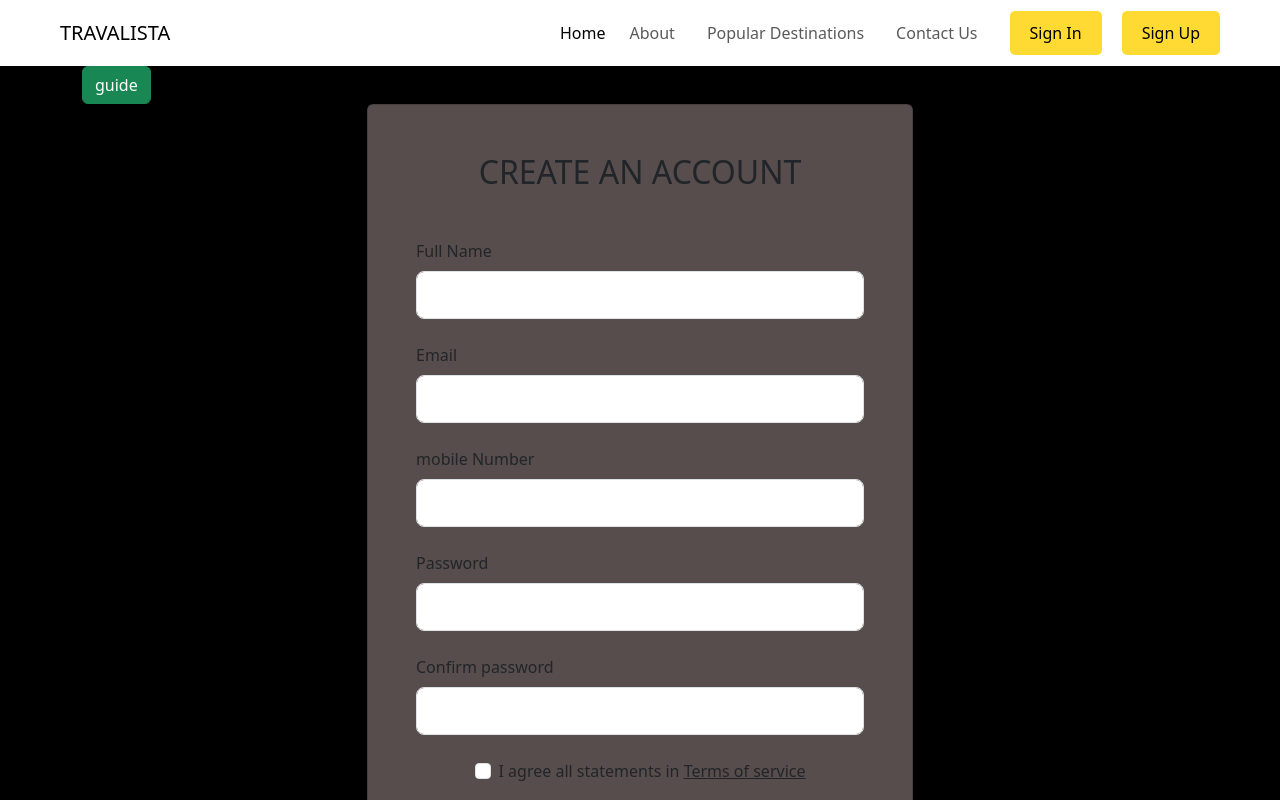
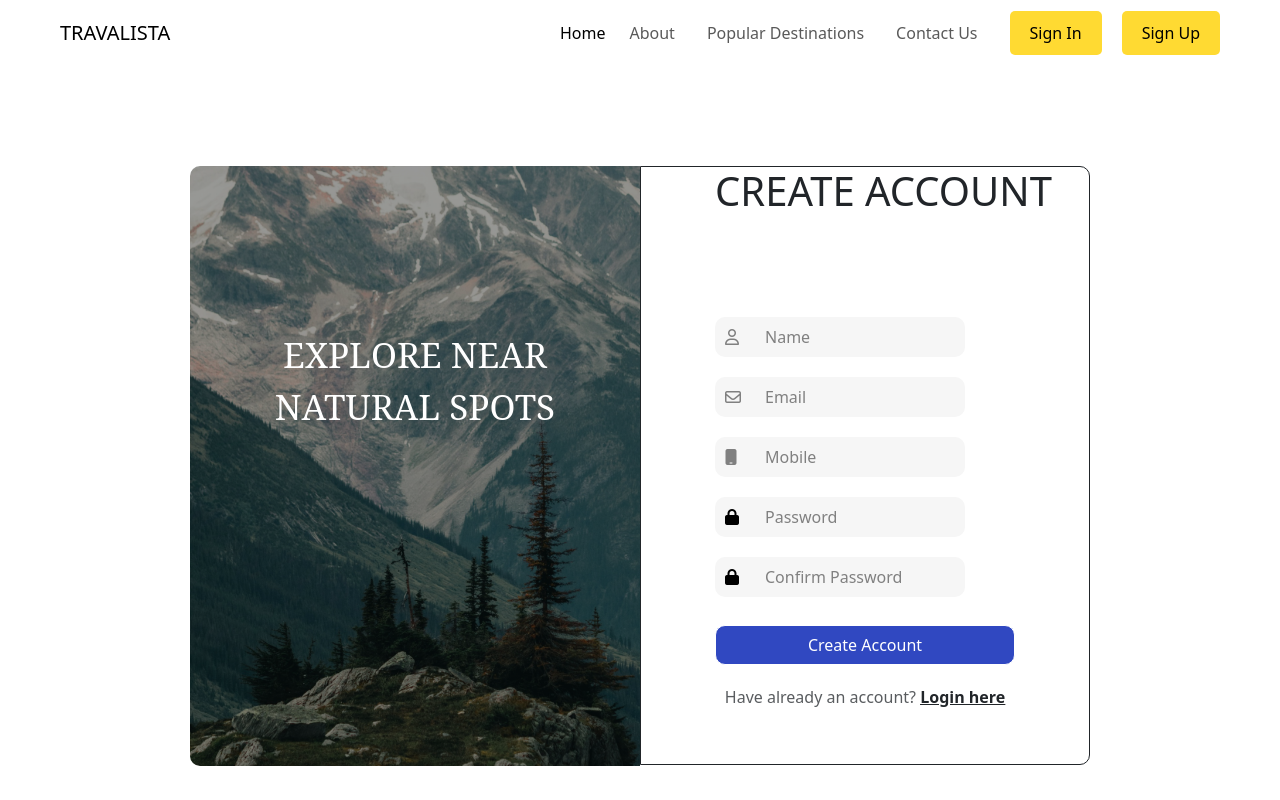
Before and after one commit to mohammedshafinc/TRAVALISTA-FRONTEND, an Angular app: page /userregistration in a window 1280 px wide. Shown: the top 800 px of the page. Built offline with nearby package versions, Linux system fonts and the light colour scheme.

Commit message:
signup form redisenged

```diff
--- a/src/app/components/signup/signup.component.html
+++ b/src/app/components/signup/signup.component.html
@@ -1,48 +1,27 @@
-<!-- <div class="main">
+<!DOCTYPE html>
+<html lang="en">
+  <head>
+    <meta charset="UTF-8" />
+    <meta name="viewport" content="width=device-width, initial-scale=1.0" />
+    <title>Document</title>
+  </head>
+  <body>
+    <div class="main">
       <div class="form">
         <div class="img">
           <p class="head">EXPLORE NEAR NATURAL SPOTS</p>
         </div>
         <div class="sign">
-      <form action="">
-        <div class="d-flex flex-column w-75 gap-4">
-          <input type="text" />
-          <input type="text" />
-          <input type="text" />
-          <input type="text" />
-          <input type="text" />
-          <input type="text" />
-          <input type="text" />
-          <input type="text" />
-          <input type="text" />
-        </div>
-      </form>
-    </div>
-  </div>
-</div> -->
-
-<section class="vh-150 bg-image" style="background-color: black">
-  <div class="mask d-flex align-items-center h-100 gradient-custom-3">
-    <div class="container h-100">
-      <div class="text-white">
-        <button class="btn btn-success" routerLink="/guideregistration">guide</button>
-      </div>
-      <div class="row d-flex justify-content-center align-items-center h-100">
-        <div class="col-12 col-md-9 col-lg-7 col-xl-6">
-          <div
-            class="card"
-            style="border-radius: 15p; background-color: rgb(88, 77, 77)"
-          >
-            <div class="card-body p-5">
-              <h2 class="text-uppercase text-center mb-5">Create an account</h2>
+          <div class="title"><h1>CREATE ACCOUNT</h1></div>
 
           <form [formGroup]="registrationForm" (ngSubmit)="onsubmit()">
-                <div class="form-outline mb-4">
-                  <label class="form-label" for="fullname">Full Name</label>
+            <div class="fields">
+              <div class="input-container">
+                <i class="fa-regular fa-user icon"></i>
                 <input
                   type="text"
-                    id="fullname"
-                    class="form-control form-control-lg"
+                  placeholder="Name"
+                  class="input-field"
                   formControlName="fullName"
                   [ngClass]="{ 'is-invalid': submit && f.fullName.errors }"
                 />
@@ -51,51 +30,38 @@
                   class="invalid-feedback"
                 >
                   <div *ngIf="f.fullName.errors?.['required']">
-                      First Name is Required
+                    Full Name is Required
                   </div>
                 </div>
               </div>
 
-                <div class="form-outline mb-4">
-                  <label class="form-label" for="email"> Email</label>
+
+              <div class="input-container">
+                <i class="fa-regular fa-envelope icon"></i>
                 <input
                   type="email"
-                    id="email"
-                    class="form-control form-control-lg"
+                  placeholder="Email"
+                  class="input-field"
                   formControlName="email"
                   [ngClass]="{ 'is-invalid': submit && f.email.errors }"
                 />
-                  <div
-                    *ngIf="submit && f.email.errors"
-                    class="invalid-feedback"
-                  >
+                <div *ngIf="submit && f.email.errors" class="invalid-feedback">
                   <div *ngIf="f.email.errors?.['required']">
                     email is Required
-                      <div *ngIf="f.email.errors?.['email']">
-                        mobile Number is Required
-                      </div>
+                    <div *ngIf="f.email.errors?.['email']">Email is not in correct format</div>
                   </div>
                 </div>
               </div>
 
-                <div class="form-outline mb-4">
-                  <label class="form-label" for="mobilenumber"
-                    >mobile Number</label
-                  >
 
-                  <input
-                    type="number"
-                    id="mobilenumber"
-                    class="form-control form-control-lg"
-                    formControlName="mobileNumber"
+              <div class="input-container">
+                <i class="fa-solid fa-mobile icon"></i>
+                <input type="number" placeholder="Mobile" class="input-field"   formControlName="mobileNumber"
                 [ngClass]="{
                   'is-invalid': submit && f.mobileNumber.errors
                 }"
                  />
-                  <div
-                    *ngIf="submit && f.mobileNumber.errors"
-                    class="invalid-feedback"
-                  >
+                 <div *ngIf="submit && f.mobileNumber.errors" class="invalid-feedback">
                   <div *ngIf="f.mobileNumber.errors?.['required']">
                     mobile Number is Required
                   </div>
@@ -106,70 +72,48 @@
               </div>
 
 
-
-
-
-
-
-
-                <div class="form-outline mb-4">
-                  <label class="form-label" for="password">Password</label>
+              <div class="input-container">
+                <i class="fa-solid fa-lock icon" style="color: #000000"></i>
                 <input
                   type="password"
-                    id="password"
-                    class="form-control form-control-lg"
-                    formControlName = "password"
+                  placeholder="Password"
+                  class="input-field"
+                  formControlName="password"
     [ngClass]="{ 'is-invalid': submit && f.password.errors }"
                 />
                 <div *ngIf="submit && f.password.errors" class="invalid-feedback">
                   <div *ngIf="f.password.errors['required']">Password is required</div>
-                    <div *ngIf="f.password.errors['pattern']">Password is not in a specific format</div>
-                    <div *ngIf="f.password.errors['minlength']">Password minimum length must be 8</div>
+                  <div *ngIf="f.password.errors['pattern']">
+                    Password is not in a specific format
+                  </div>
+                  <div *ngIf="f.password.errors['minlength']">
+                    Password minimum length must be 8
+                  </div>
+                </div>
+              </div>
+
+
+              <div class="input-container">
+                <i class="fa-solid fa-lock icon" style="color: #000000"></i>
+                <input
+                  type="password"
+                  placeholder="Confirm Password"
+                  class="input-field"
+                  formControlName="confirmPassword"
+                  [ngClass]="{ 'is-invalid': submit && f.confirmPassword.errors }"
+                />
+                <div *ngIf="submit && f.confirmPassword.errors" class="invalid-feedback">
+                  <div *ngIf="f.confirmPassword.errors['required']">
+                    confirmPassword is required
+                  </div>
+                </div>
               </div>
 
 
             </div>
-
-                <div class="form-outline mb-4">
-                  <label class="form-label" for="confirmpassword"
-                    >Confirm password</label
-                  >
-                  <input
-                    type="password"
-                    id="confirmpassword"
-                    class="form-control form-control-lg"
-                  formControlName = "confirmPassword"
-                    [ngClass]="{ 'is-invalid': submit && f.confirmPassword.errors }"
-                  />
-                  <div *ngIf="submit && f.confirmPassword.errors" class="invalid-feedback">
-                    <div *ngIf="f.confirmPassword.errors['required']">confirmPassword is required</div>
-
+            <div class="register">
+              <button class="btn" type="submit">Create Account</button>
             </div>
-                </div>
-
-
-                <div class="form-check d-flex justify-content-center mb-5">
-                  <input
-                    class="form-check-input me-2"
-                    type="checkbox"
-                    value=""
-                    id="form2Example3cg"
-                  />
-                  <label class="form-check-label" for="form2Example3g">
-                    I agree all statements in
-                    <a href="#!" class="text-body"><u>Terms of service</u></a>
-                  </label>
-                </div>
-
-                <div class="d-flex justify-content-center">
-                  <button
-                    type="submit"
-                    class="btn btn-success btn-block btn-lg gradient-custom-4 text-body"
-                  >
-                    Register
-                  </button>
-                </div>
-
             <p class="text-center text-muted mt-5 mb-0">
               Have already an account?
               <a href="#!" class="fw-bold text-body"><u>Login here</u></a>
@@ -178,7 +122,5 @@
         </div>
       </div>
     </div>
-      </div>
-    </div>
-  </div>
-</section>
+  </body>
+</html>
--- a/src/app/components/signup/signup.component.scss
+++ b/src/app/components/signup/signup.component.scss
@@ -1,50 +1,141 @@
-// .main {
-//   width: 100%;
-//   height: 100vh;
-//   //   background-color: red;
-//   display: flex;
-//   align-items: center;
-//   justify-content: center;
-// }
-// .form {
-//   width: 900px;
-//   //   background: yellow;
-//   height: 600px;
-//   display: flex;
-//   border-radius: 10px;
-// }
-// .img {
-//   width: 50%;
-//   height: 100%;
-//   background-image: url(../../../assets/mountain.png);
-//   background-size: cover;
-//   display: flex;
-//   align-items: center;
-//   justify-content: center;
-//   border-radius: 10px;
-// }
-// .sign {
-//   width: 50%;
-//   height: 100%;
-//   background-color: white;
-//   border: 2px solid;
-// }
-// .head {
-//   width: 300px;
-//   text-align: center;
-//   color: white;
-//   font-size: 35px;
-//   font-family: Noto Serif;
-//   font-weight: 500;
-//   margin-bottom: 170px;
+body {
+  margin: 0;
+  padding: 0;
+}
+.main {
+  width: 100%;
+  height: 100vh;
+  /* background-color: red; */
+  display: flex;
+  align-items: center;
+  justify-content: center;
+}
+.form {
+  width: 900px;
+  /* background: yellow; */
+  height: 600px;
+  display: flex;
+  /* border-radius: 30px; */
+}
+.img {
+  width: 50%;
+  height: 100%;
+  background-image: url(../../../assets/mountain.png);
+  background-size: cover;
+  display: flex;
+  align-items: center;
+  justify-content: center;
+  border-radius: 10px 0px 0px 10px;
+}
+.sign {
+  width: 50%;
+  height: 99.8%;
+  background-color: white;
+  border: 1px solid;
+  display: flex;
+  border-radius: 0px 10px 10px 0px;
+  justify-content: center;
+}
+.head {
+  width: 300px;
+  text-align: center;
+  color: white;
+  font-size: 35px;
+  font-family: Noto Serif;
+  font-weight: 500;
+  margin-bottom: 170px;
 
-//   //   word-wrap: break-word;
-// }
-img {
-  width: 100%;
-  background-color: red;
+  word-wrap: break-word;
 }
-.image-preview {
-  width: 100px;
-  height: 100px;
+.fields {
+  display: flex;
+  flex-direction: column;
+  gap: 20px;
+  width: 300px;
+  margin-top: 150px;
+  /* border: 1px solid; */
 }
+.fields input {
+  height: 40px;
+  background-color: #f6f6f6;
+  border: none;
+  border-radius: 10px;
+  width: 250px;
+}
+.fields ::placeholder {
+  /* text-align: center; */
+  color: grey;
+}
+.fields input:focus {
+  outline: none;
+}
+
+.input-container {
+  position: relative;
+  width: 200px;
+}
+
+.input-field {
+  padding-left: 30px; /* Adjust as needed */
+}
+
+.icon {
+  position: absolute;
+  left: 10px; /* Adjust as needed */
+  top: 50%;
+  transform: translateY(-50%);
+  color: grey; /* Adjust icon color as needed */
+  z-index: 1; /* Ensure the icon is above the input field */
+}
+
+/* Adjust icon size if necessary */
+.icon {
+  font-size: 16px;
+}
+
+.fields input {
+  padding-left: 40px; /* Adjust as needed */
+}
+input[type="text"]:focus {
+  outline: none;
+
+}
+.fields input[type="text"],
+.fields input[type="email"],
+.fields input[type="password"],
+.fields input[type="number"] {
+  padding-left: 50px;
+}
+.btn{
+  margin-top: 150px;
+  width: 300px;
+  height: 40px;
+  background: #3048C1;
+  color: white;
+  border: 1px solid;
+  border-radius: 10px;
+  position: absolute;
+  bottom:  -28px;
+}
+input[type=number]::-webkit-inner-spin-button,
+input[type=number]::-webkit-outer-spin-button {
+    -webkit-appearance: none;
+    -moz-appearance: none;
+    appearance: none;
+    margin: 0;
+}
+.register{
+  position: relative;
+  /* border: 1px solid; */
+  height: 30px;
+  /* padding-bottom: 50px; */
+  margin-top: 10px;
+}
+.title{
+  /* border: 1px solid; */
+  height: 109px;
+  width: 0;
+}
+.title h1{
+  white-space: nowrap;
+}
--- a/src/index.html
+++ b/src/index.html
@@ -17,6 +17,10 @@
       integrity="sha384-C6RzsynM9kWDrMNeT87bh95OGNyZPhcTNXj1NW7RuBCsyN/o0jlpcV8Qyq46cDfL"
       crossorigin="anonymous"
     ></script>
+    <script
+    src="https://kit.fontawesome.com/a972348b0e.js"
+    crossorigin="anonymous"
+></script>
   </head>
   <body>
     <app-root></app-root>
```
Lines whose indentation alone changed are shown as unchanged.
